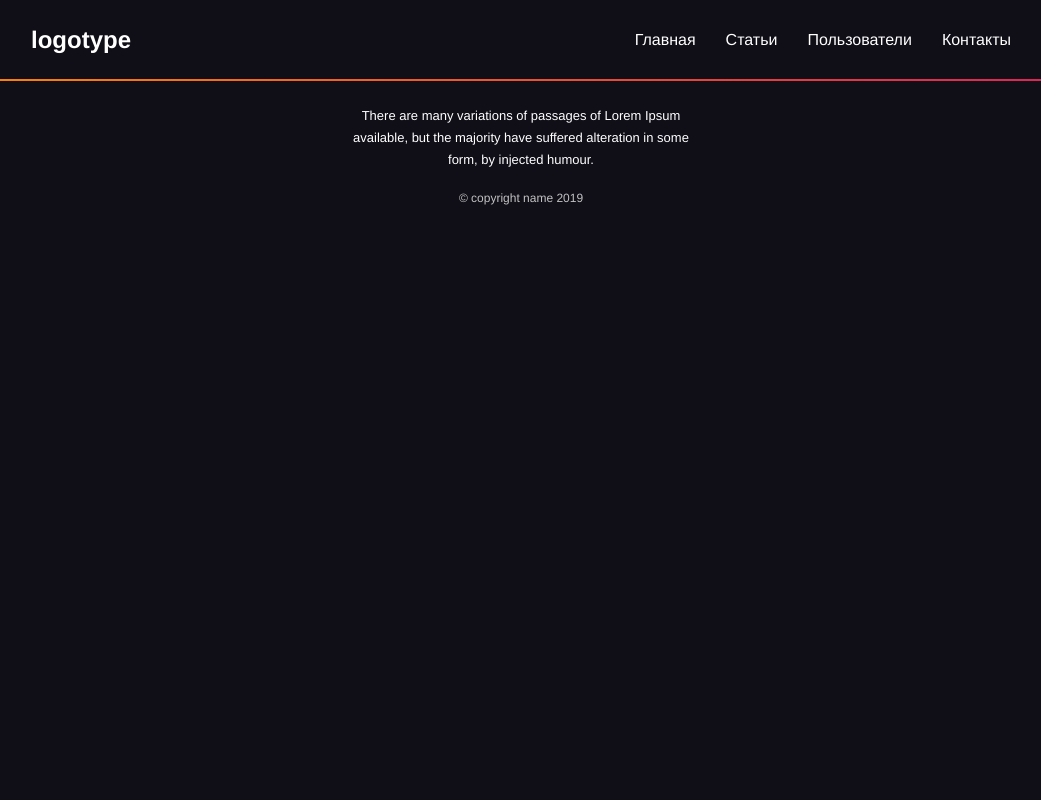
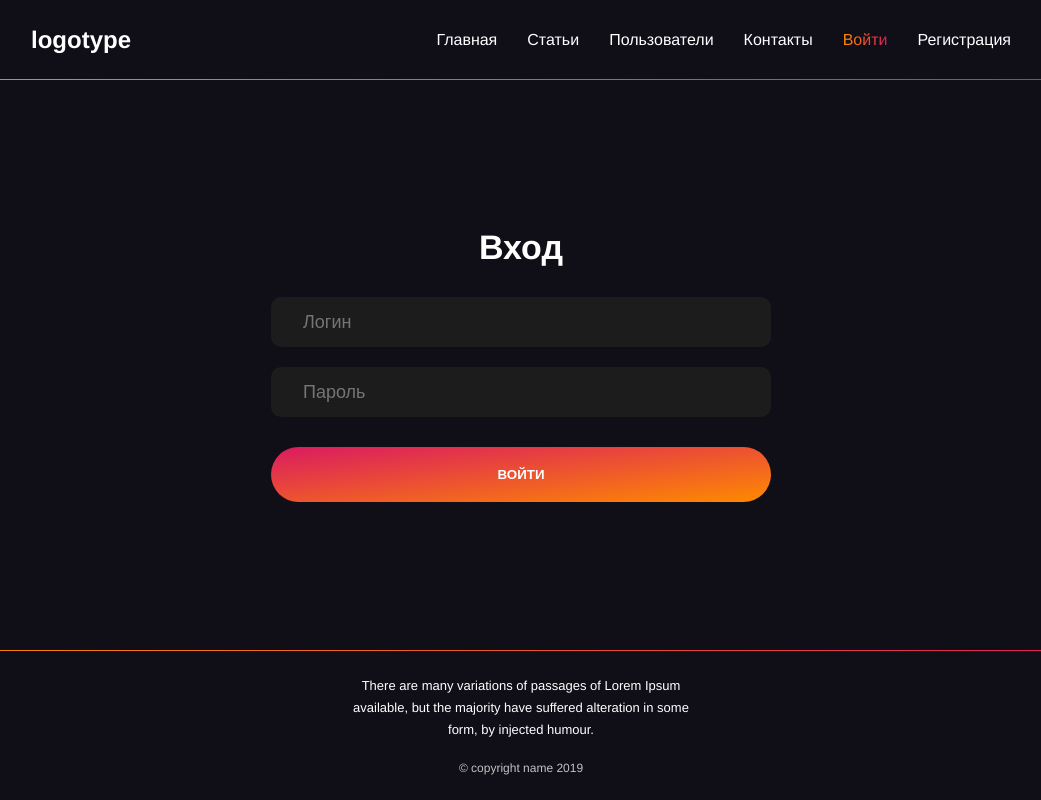
Before and after one commit to sugryumov/react-project, a React app: page /login in a window 1280 px wide. Shown: the whole page, without its empty margins (119-1160 px from the left). Built offline with nearby package versions, Linux system fonts and the light colour scheme.

Commit message:
feat: add login and registration page

```diff
--- a/src/components/Article/Article.css
+++ b/src/components/Article/Article.css
@@ -80,7 +80,7 @@
   background-color: var(--bg-secondary);
   padding: 3rem;
   margin-bottom: 3rem;
-  border-radius: 2rem;
+  border-radius: 1rem;
 }
 
 .comments__user {
@@ -94,3 +94,44 @@
   line-height: 1.6;
   color: #c2c2c2;
 }
+
+.new-comment__form {
+  width: 100%;
+  text-align: right;
+}
+
+.new-comment__input {
+  display: block;
+  width: 100%;
+  height: 6rem;
+  margin-bottom: 2rem;
+  background: var(--bg-secondary);
+  box-sizing: border-box;
+  color: #fff;
+  padding: 1rem 3rem;
+  border-radius: 1rem;
+  border: 2px solid transparent;
+  font-size: 2rem;
+}
+
+.new-comment__textarea {
+  font-family: var(--font-family);
+  height: auto;
+}
+
+.new-comment__btn {
+  -webkit-appearance: none;
+  width: 100%;
+  border: none;
+  background-image: linear-gradient(to top left,#ff8a00,#da1b60);
+  color: #fff;
+  padding: 2rem 5rem;
+  border-radius: 3rem;
+  font-weight: bold;
+  text-transform: uppercase;
+  cursor: pointer;
+
+  @media all and (min-width: 600px) {
+    width: auto;
+  }
+}
--- a/src/components/Article/index.jsx
+++ b/src/components/Article/index.jsx
@@ -52,9 +52,18 @@ class Article extends React.Component {
             </div>
           </div>
 
-          <p className="article-page__comments">Коментарии</p>
+          <p className="article-page__comments">Комментарии</p>
 
-          <>{ showComments }</>
+          <>
+            { showComments }
+            <p className="article-page__comments">Написать комментарий</p>
+
+            <form className="new-comment__form">
+              <input type="text" className="new-comment__input new-comment__author" placeholder="Ваше имя"/>
+              <textarea type="text" className="new-comment__input new-comment__textarea" rows="8" placeholder="Ваш комментарий"></textarea>
+              <button className="new-comment__btn">Написать</button>
+            </form>
+          </>
         </div>
       </div>
     )
--- a/src/components/Content/index.jsx
+++ b/src/components/Content/index.jsx
@@ -5,7 +5,8 @@ import Intro from '../Intro/';
 import ArticleContainer from '../ArticleContainer/';
 import UsersContainer from '../UserContainer/';
 import NotFound from '../NotFound/';
-
+import Login from '../Login/';
+import Registration from '../Registration/';
 
 class Content extends React.Component {
   constructor(props) {
@@ -15,10 +16,12 @@ class Content extends React.Component {
   render() {
     return(
       <Switch>
-        <Route path='/' exact component={Intro} />
-        <Route path='/articles' component={ArticleContainer} />
-        <Route path='/users' component={UsersContainer} />
-        <Route path='/contacts' component={NotFound} />
+        <Route path='/' exact component={ Intro } />
+        <Route path='/articles' component={ ArticleContainer } />
+        <Route path='/users' component={ UsersContainer } />
+        <Route path='/contacts' component={ NotFound } />
+        <Route path='/login' component={ Login } />
+        <Route path='/registration' component={ Registration } />
       </Switch>
     )
   }
--- /dev/null
+++ b/src/components/Login/Login.css
@@ -0,0 +1,53 @@
+.login {
+  display: flex;
+  align-items: center;
+  height: auto;
+  padding: 3rem 0;
+
+  @media all and (min-width: 900px) {
+    height: calc(100vh - 29rem);
+  }
+}
+
+.login__title {
+  padding-bottom: 3rem;
+  font-size: 3.4rem;
+  text-align: center;
+}
+
+.form {
+  width: 100%;
+
+  @media all and (min-width: 900px) {
+    width: 50rem;
+    margin: 0 auto;
+  }
+}
+
+.form__input {
+  display: block;
+  width: 100%;
+  height: 5rem;
+  margin-bottom: 2rem;
+  background: var(--bg-secondary);
+  box-sizing: border-box;
+  color: #fff;
+  padding: 1rem 3rem;
+  border-radius: 1rem;
+  border: 2px solid transparent;
+  font-size: 1.8rem;
+}
+
+.form__button {
+  -webkit-appearance: none;
+  width: 100%;
+  border: none;
+  background-image: linear-gradient(to top left,#ff8a00,#da1b60);
+  color: #fff;
+  padding: 2rem 5rem;
+  margin-top: 1rem;
+  border-radius: 3rem;
+  font-weight: bold;
+  text-transform: uppercase;
+  cursor: pointer;
+}
--- /dev/null
+++ b/src/components/Login/index.jsx
@@ -0,0 +1,28 @@
+import React from 'react';
+
+import './Login.css';
+
+class Login extends React.Component {
+  constructor(props) {
+    super(props);
+  }
+
+  render() {
+    return (
+      <section className="login">
+        <div className="container login__container">
+          <h1 className="login__title">Вход</h1>
+
+          <form className="form">
+            <input type="text" className="form__input" placeholder="Логин" />
+            <input type="password" className="form__input" placeholder="Пароль" />
+
+            <button className="form__button">Войти</button>
+          </form>
+        </div>
+      </section>
+    )
+  }
+}
+
+export default Login;
--- a/src/components/Logotype/index.jsx
+++ b/src/components/Logotype/index.jsx
@@ -1,10 +1,11 @@
 import React from 'react';
+import { Link } from 'react-router-dom';
 
 import './Logotype.css';
 
 function Logotype() {
   return (
-    <a href="#" className="header__logo">logotype</a>
+    <Link to="/" className="header__logo">logotype</Link>
   )
 }
 
--- a/src/components/Main.jsx
+++ b/src/components/Main.jsx
@@ -17,7 +17,9 @@ class Main extends React.Component {
       { name: 'Главная', path: '/' },
       { name: 'Статьи', path: '/articles' },
       { name: 'Пользователи', path: '/users' },
-      { name: 'Контакты', path: '/contacts' }
+      { name: 'Контакты', path: '/contacts' },
+      { name: 'Войти', path: '/login' },
+      { name: 'Регистрация', path: '/registration' }
     ]
 
     this.setPagePath = this.setPagePath.bind(this);
--- a/src/components/Navigation/Navigation.css
+++ b/src/components/Navigation/Navigation.css
@@ -2,6 +2,7 @@
   position: absolute;
   left: 0;
   top: 0;
+  z-index: 5;
   box-sizing: border-box;
   width: 100%;
 
--- /dev/null
+++ b/src/components/Registration/Registration.css
@@ -0,0 +1,16 @@
+.registration {
+  display: flex;
+  align-items: center;
+  height: auto;
+  padding: 3rem 0;
+
+  @media all and (min-width: 900px) {
+    height: calc(100vh - 29rem);
+  }
+}
+
+.registration__title {
+  padding-bottom: 3rem;
+  font-size: 3.4rem;
+  text-align: center;
+}
--- /dev/null
+++ b/src/components/Registration/index.jsx
@@ -0,0 +1,29 @@
+import React from 'react';
+
+import './Registration.css';
+
+class Registration extends React.Component {
+  constructor(props) {
+    super(props);
+  }
+
+  render() {
+    return (
+      <section className="registration">
+        <div className="container registration__container">
+          <h1 className="registration__title">Регистрация</h1>
+
+          <form className="form">
+            <input type="text" className="form__input" placeholder="Логин" />
+            <input type="email" className="form__input" placeholder="E-mail" />
+            <input type="password" className="form__input" placeholder="Пароль" />
+
+            <button className="form__button">Зарегистрироваться</button>
+          </form>
+        </div>
+      </section>
+    )
+  }
+}
+
+export default Registration;
--- a/src/index.html
+++ b/src/index.html
@@ -7,7 +7,6 @@
     <meta http-equiv="X-UA-Compatible" content="ie=edge">
     <link href="img/favicon.ico" rel="shortcut icon" type="image/x-icon">
     <title>React</title>
-    <base href="/">
 </head>
 <body>
 <div id="app"></div>
```
